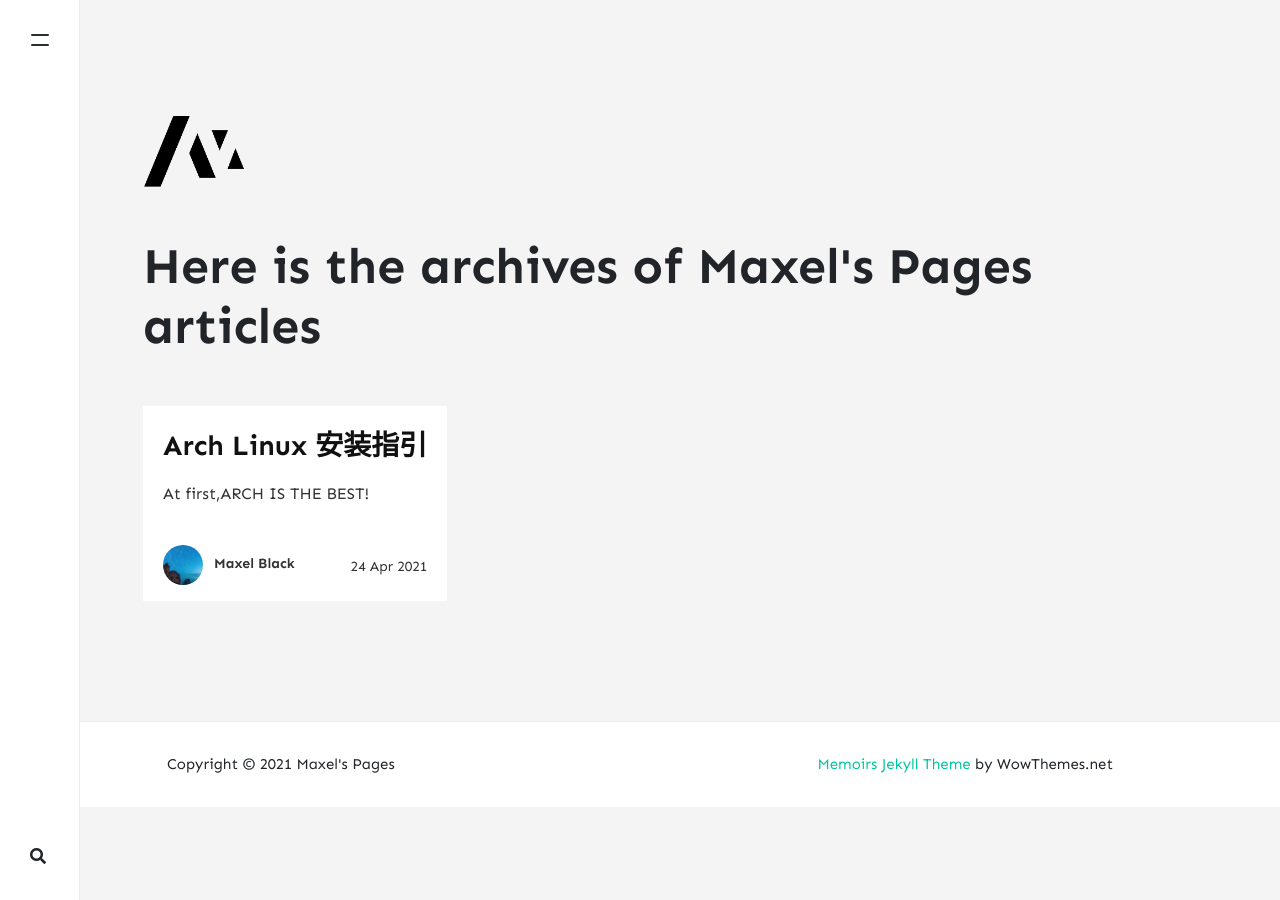
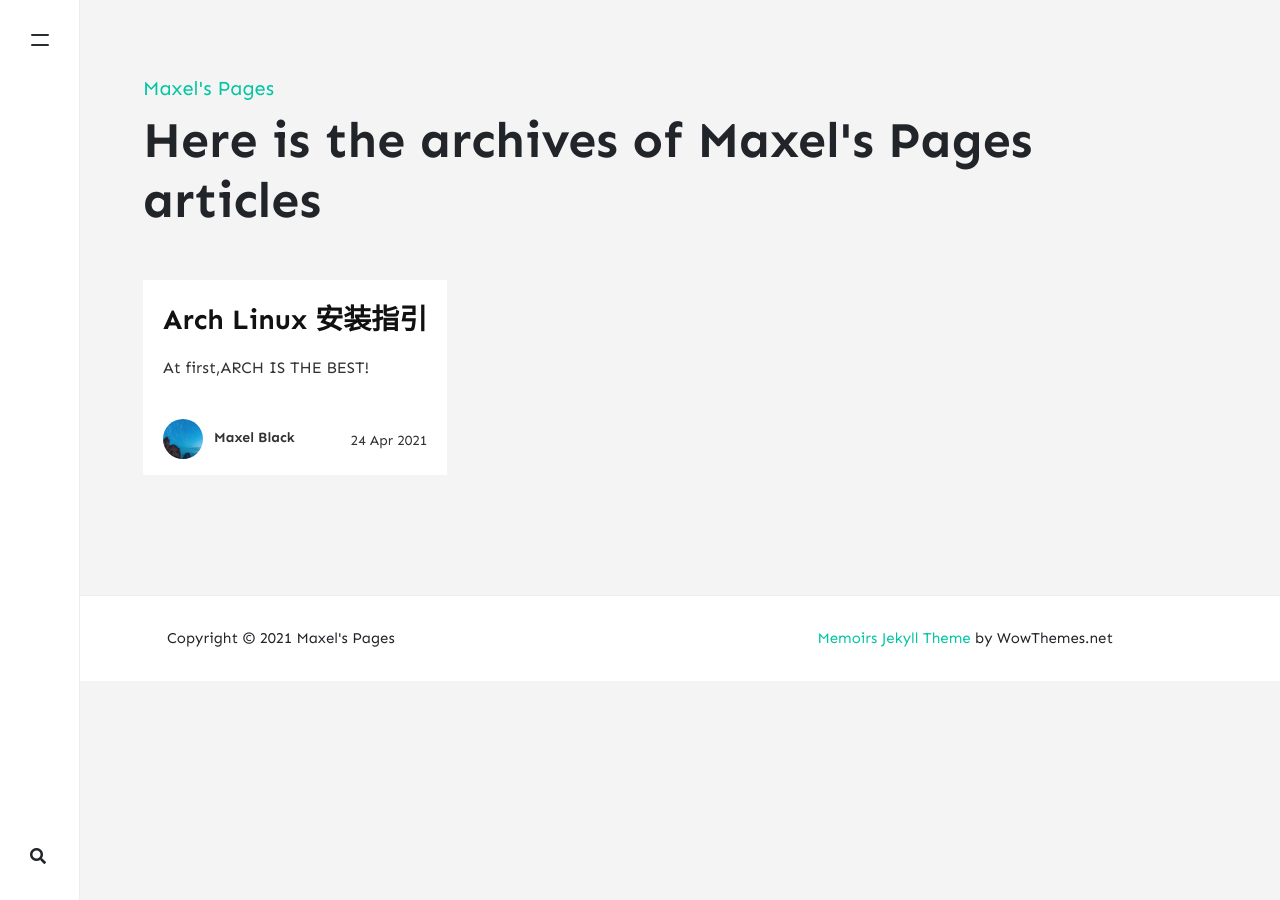
Before and after one commit to maxelblack/maxels-pages, a Jekyll site: the page built from index.html, in a window 1280 px wide. Built offline with Jekyll 4.4.1, drawn with Linux system fonts in a browser that asks for light colours; nearby versions of some CDN libraries; the list of posts is cut into pages by our own code; comment, search, counter and statistics services are not loaded.

Commit message:
Update the website

```diff
--- a/_config.yml
+++ b/_config.yml
@@ -9,7 +9,7 @@ logo: '/assets/images/logo.png'
 favicon: '/favicon.ico'
 google_analytics:
 mailchimp-list:
-baseurl: /
+baseurl:
 permalink: /:year/:month/:title/
 email: maxelblack@outlook.com
 disqus: 'demowebsite'
--- a/_layouts/default.html
+++ b/_layouts/default.html
@@ -1,5 +1,5 @@
 <!DOCTYPE html>
-<html lang="en">
+<html lang="zh-cn">
 <head>
 <meta charset="utf-8">
 <meta name="viewport" content="width=device-width, initial-scale=1, shrink-to-fit=no">
@@ -72,7 +72,7 @@
     ================================================== -->
 
     <a class="navbar-brand" href="{{ site.baseurl }}/">
-        <img src="{{ site.baseurl }}/{{ site.logo }}" alt="{{ site.name }}">
+        {{ site.name }}
     </a>
 
 
```
